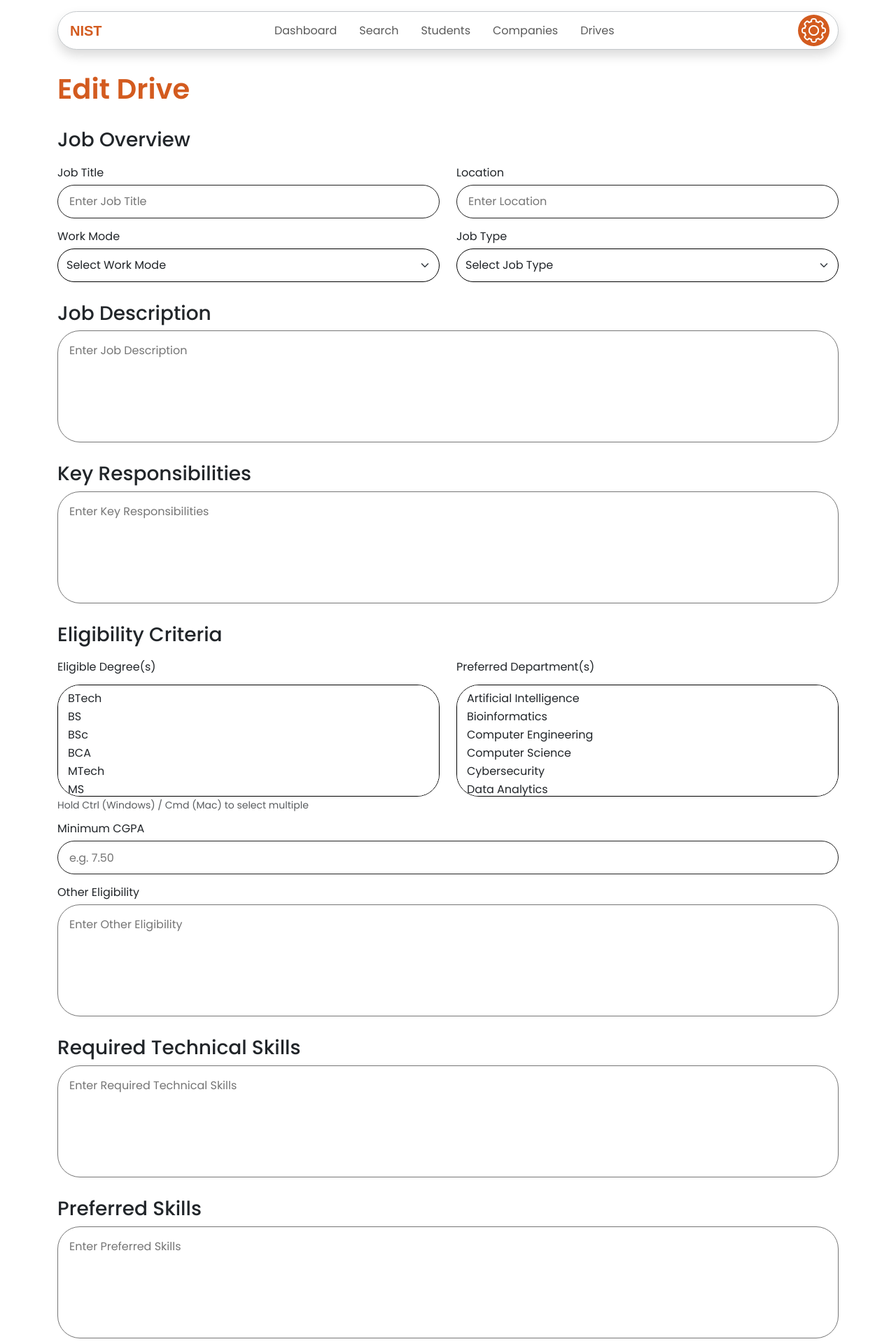
After one commit to sarangkrish27/placement-portal-application-mad1, a Flask app: page /admin/1/edit_drive in a window 1280 px wide. The commit adds this page. Shown: the top 1920 px of the page at 70% size. Run offline with Flask 3, Linux system fonts and the light colour scheme; a user stored in the database is signed in; data that the repository does not hold is empty; some libraries are stand-ins or nearby versions; some web fonts are replaced.

Commit message:
Added functionality for admin to edit placement drive

```diff
--- a/forms.py
+++ b/forms.py
@@ -187,12 +187,12 @@ class PlacementDriveForm(FlaskForm):
         validators=[DataRequired()],
         render_kw={'placeholder': 'Enter Job Title'}
     )
-    job_location = StringField(
+    location = StringField(
         'Location',
         validators=[DataRequired()],
         render_kw={'placeholder': 'Enter Location'}
     )
-    job_mode = SelectField(
+    work_mode = SelectField(
         'Work Mode',
         choices=WORK_MODE_CHOICES,
         validators=[DataRequired()]
--- a/routes/admin.py
+++ b/routes/admin.py
@@ -7,6 +7,7 @@ from app import bcrypt
 from datetime import datetime
 from utils import greet
 from werkzeug.utils import secure_filename
+from datetime import datetime, date
 import os
 import uuid
 
@@ -157,7 +158,41 @@ def editCompany(company_id):
         return redirect(url_for('admin.companyDetails', company_name=company.company_name))
     return render_template('/admin/company_edit_profile.html', form=form, company=company)
 
-@admin_bp.route('/admin/drives/<int:company_id>')
+@admin_bp.route('/<int:drive_id>/edit_drive', methods=['GET','POST'])
+@login_required
+@admin_required
+def editDrive(drive_id):
+    drive = PlacementDrive.query.filter_by(id=drive_id).first()
+    form = PlacementDriveForm(obj=drive)
+
+    if drive:
+        form.eligible_degrees.data = [d.strip() for d in drive.eligible_degrees.split(',')] if drive.eligible_degrees else []
+        form.preferred_departments.data = [d.strip() for d in drive.preferred_departments.split(',')] if drive.preferred_departments else []
+
+    if form.validate_on_submit():
+        drive.job_title = form.job_title.data
+        drive.location = form.location.data
+        drive.work_mode = form.work_mode.data
+        drive.job_type = form.job_type.data
+        drive.job_description = form.job_description.data
+        drive.key_responsibility = form.key_responsibility.data
+        drive.eligible_degrees = ", ".join(form.eligible_degrees.data)
+        drive.preferred_departments = ", ".join(form.preferred_departments.data)
+        drive.cgpa = form.cgpa.data
+        drive.other_eligibility = form.other_eligibility.data
+        drive.required_skills = form.required_skills.data
+        drive.preferred_skills = form.preferred_skills.data
+        drive.compensation_benefits = form.compensation_benefits.data
+        drive.application_deadline = form.application_deadline.data
+
+        db.session.commit()
+        flash('Drive updated successfully', 'success')
+        return redirect(url_for('admin.driveDetails', drive_id=drive.id))
+
+    return render_template('/admin/edit_drive.html', form=form, date=date)
+
+
+@admin_bp.route('/drives/<int:company_id>')
 @login_required
 @admin_required
 def companyDrives(company_id):
@@ -245,3 +280,13 @@ def userDelete(uid):
     db.session.commit()
     flash("Student deleted successfully!", "success")
     return redirect(url_for('admin.students'))
+
+@admin_bp.route('/drive/delete/<int:drive_id>', methods=['POST'])
+@login_required
+@admin_required
+def driveDelete(drive_id):
+    drive = PlacementDrive.query.filter_by(id=drive_id).first()
+    db.session.delete(drive)
+    db.session.commit()
+    flash("Drive deleted successfully!", "success")
+    return redirect(url_for('admin.drives'))
--- /dev/null
+++ b/templates/admin/edit_drive.html
@@ -0,0 +1,167 @@
+{% extends 'base.html' %}
+{% block title %}NIST ADMIN | Edit{% endblock %}
+ {% block css%}
+<link
+  rel="stylesheet"
+  href="{{ url_for('static', filename='css/company_create_drive.css') }}"
+/>
+{% endblock %} {% block content%}
+
+<div class="container-sm">
+  {% include 'admin_header.html' %}
+  <div class="main-box mt-5">
+    <h1 style="color: #d35b1f" class="fw-semibold">
+      Edit Drive
+    </h1>
+    <div class="row">
+    </div>
+    <form class="form-box mt-4" action="" method="post">
+      {{ form.hidden_tag() }}
+      <div class="job-overview">
+        <h3>Job Overview</h3>
+        <div class="row">
+          <div class="col">
+            <div class="job-title">
+              {{ form.job_title.label }} {{ form.job_title(class="rounded-pill
+              w-100 ps-3 mb-1") }}
+              {% for error in form.job_title.errors %}
+                            <div class="text-danger mt-1">{{ error }}</div>
+                        {% endfor %}
+            </div>
+          </div>
+          <div class="col">
+            <div class="job-location">
+              {{ form.location.label }} {{
+              form.location(class="rounded-pill w-100 ps-3 mb-1") }}
+              {% for error in form.location.errors %}
+                            <div class="text-danger mt-1">{{ error }}</div>
+                        {% endfor %}
+            </div>
+          </div>
+        </div>
+        <div class="row">
+          <div class="col">
+            <div class="job-mode">
+              {{ form.work_mode.label }} {{ form.work_mode(class="form-select mb-1
+              rounded-pill") }}
+              {% for error in form.work_mode.errors %}
+                            <div class="text-danger mt-1">{{ error }}</div>
+                        {% endfor %}
+            </div>
+          </div>
+          <div class="col">
+            <div class="job-type">
+              {{ form.job_type.label }} {{ form.job_type(class="form-select mb-1
+              rounded-pill") }}
+              {% for error in form.job_type.errors %}
+                            <div class="text-danger mt-1">{{ error }}</div>
+                        {% endfor %}
+            </div>
+          </div>
+        </div>
+      </div>
+
+      <div class="job-des mt-4">
+        <h3>Job Description</h3>
+        {{ form.job_description(class="big-input w-100 ps-3 mb-1",
+        style="height:160px; border-radius:32px;") }}
+        {% for error in form.job_description.errors %}
+                            <div class="text-danger mt-1">{{ error }}</div>
+                        {% endfor %}
+      </div>
+      <div class="job-responsibility mt-4">
+        <h3>Key Responsibilities</h3>
+        {{ form.key_responsibility(class="big-input w-100 ps-3 mb-1",
+        style="height:160px; border-radius:32px;") }}
+        {% for error in form.key_responsibility.errors %}
+                            <div class="text-danger mt-1">{{ error }}</div>
+                        {% endfor %}
+      </div>
+
+      <div class="job-eligibility mt-4">
+        <h3>Eligibility Criteria</h3>
+        <div class="row">
+          <div class="col">
+            <label class="form-label" for="eligible_degrees">
+              {{ form.eligible_degrees.label.text }}
+            </label>
+            {{ form.eligible_degrees(class="form-select select2-multi",
+            id="multiple_select") }}
+            {% for error in form.eligible_degrees.errors %}
+                            <div class="text-danger mt-1">{{ error }}</div>
+                        {% endfor %}
+          </div>
+          <div class="col">
+            <label class="form-label" for="preferred_departments">
+              {{ form.preferred_departments.label.text }}
+            </label>
+            {{ form.preferred_departments(class="form-select select2-multi",
+            id="multiple_select") }}
+            {% for error in form.preferred_departments.errors %}
+                            <div class="text-danger mt-1">{{ error }}</div>
+                        {% endfor %}
+          </div>
+        </div>
+        <small class="text-muted">
+          Hold Ctrl (Windows) / Cmd (Mac) to select multiple
+        </small>
+        <div class="job-min-cgpa">
+          {{ form.cgpa.label }} {{ form.cgpa(class="rounded-pill ps-3 w-100
+          mb-1", placeholder="e.g. 7.50") }}
+          {% for error in form.cgpa.errors %}
+                            <div class="text-danger mt-1">{{ error }}</div>
+                        {% endfor %}
+        </div>
+        <div class="job-other-eligibility">
+          {{ form.other_eligibility.label }} {{
+          form.other_eligibility(class="big-input w-100 ps-3 mb-1",
+          style="height:160px; border-radius:32px;") }}
+          {% for error in form.other_eligibility.errors %}
+                            <div class="text-danger mt-1">{{ error }}</div>
+                        {% endfor %}
+        </div>
+      </div>
+      <div class="job-skills mt-4">
+        <h3>Required Technical Skills</h3>
+        {{ form.required_skills(class="big-input w-100 ps-3 mb-1",
+        style="height:160px; border-radius:32px;") }}
+        {% for error in form.required_skills.errors %}
+                            <div class="text-danger mt-1">{{ error }}</div>
+                        {% endfor %}
+      </div>
+      <div class="job-pref-skills mt-4">
+        <h3>Preferred Skills</h3>
+        {{ form.preferred_skills(class="big-input w-100 ps-3 mb-1",
+        style="height:160px; border-radius:32px;") }}
+        {% for error in form.preferred_skills.errors %}
+                            <div class="text-danger mt-1">{{ error }}</div>
+                        {% endfor %}
+      </div>
+      <div class="job-compensation-benefits mt-4">
+        <h3>Compensation & Benefits</h3>
+        {{ form.compensation_benefits(class="big-input w-100 ps-3 mb-1",
+        style="height:160px; border-radius:32px;") }}
+        {% for error in form.compensation_benefits.errors %}
+                            <div class="text-danger mt-1">{{ error }}</div>
+                        {% endfor %}
+      </div>
+      <div class="row">
+        <div class="job-deadline mt-4">
+          <h3>Application Deadline</h3>
+          {{ form.application_deadline(class="big-input w-100 ps-3 mb-1",
+          style="height:56px; border-radius:32px;",
+          min=date.today().isoformat()) }}
+          {% for error in form.application_deadline.errors %}
+                            <div class="text-danger mt-1">{{ error }}</div>
+                        {% endfor %}
+        </div>
+      </div>
+
+      <div class="row mt-4">
+        {{ form.submit(class="rounded-pill shadow", value=('Save Changes')) }}
+      </div>
+    </form>
+  </div>
+</div>
+
+{% include 'footer.html' %} {% endblock %}
```
Also changed, not shown: static/css/drive_details.css (+12 -0 lines), templates/admin/drive_details.html (+32 -15 lines).
